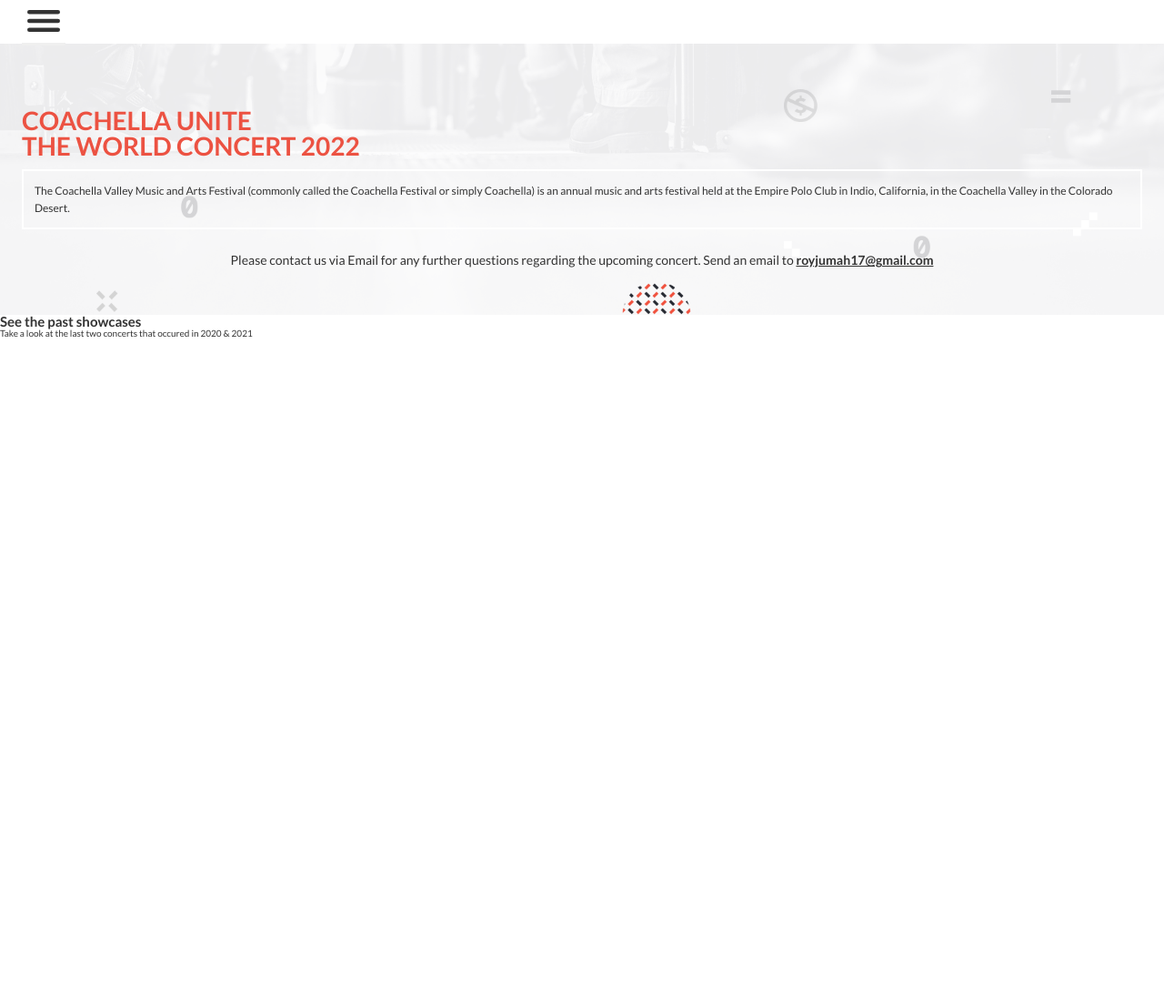
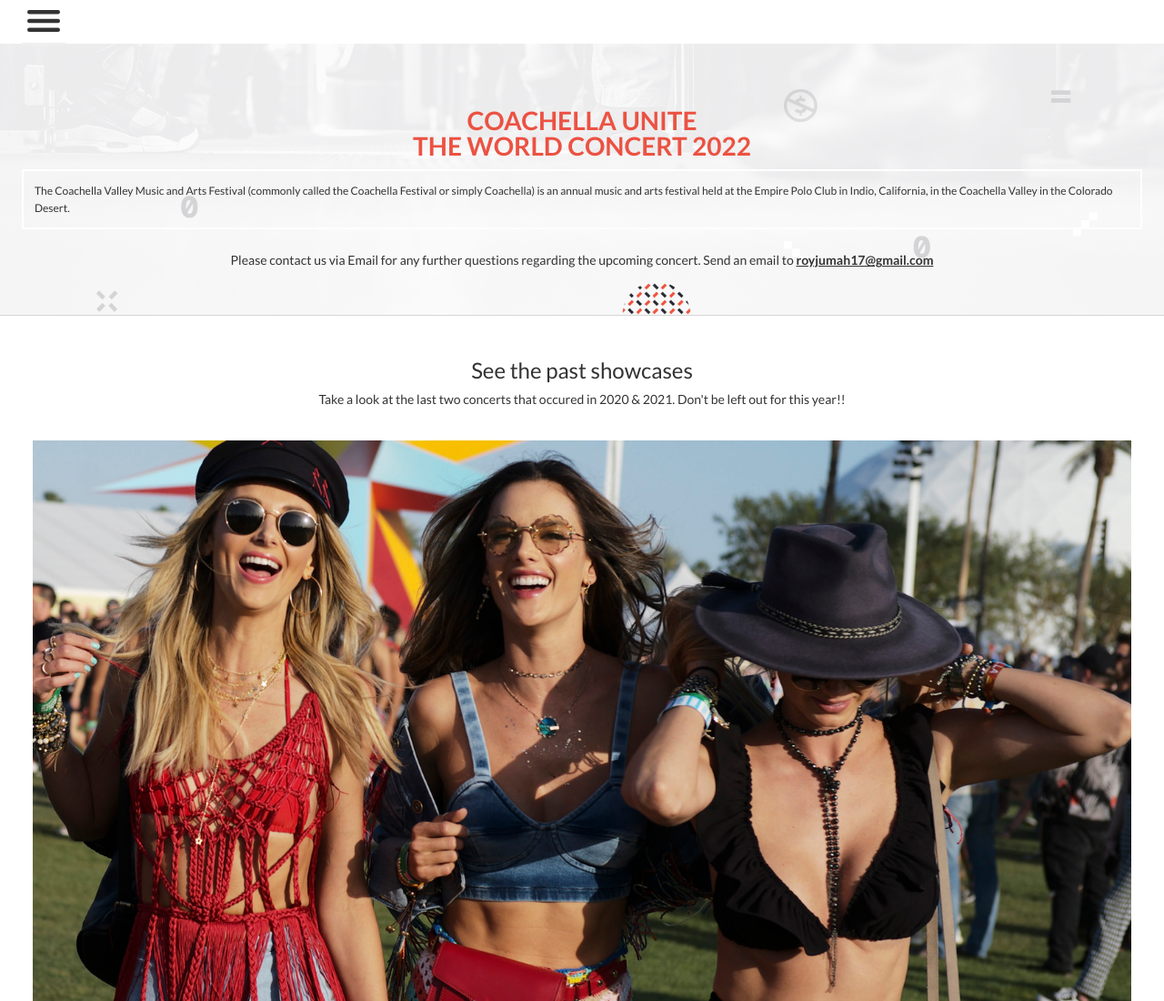
Before and after one commit to RoyJumah/Climate-Change-Conference, a plain HTML site: page about.html in a window 1280 px wide. Shown: the top 1100 px of the page at 91% size. Before the commit the page ends 800 px from the top, so only its background shows below. Drawn offline with nearby package versions, Linux system fonts and the light colour scheme.

Commit message:
Add markup for Showcase section

```diff
--- a/about.css
+++ b/about.css
@@ -153,6 +153,7 @@
   color: #ec5242;
   font-weight: 700;
   margin-bottom: 1.2rem;
+  text-align: center;
 }
 
 .concert-info {
@@ -188,3 +189,29 @@
   text-decoration: underline;
   font-weight: 700;
 }
+
+.concert-images img {
+  width: 100%;
+  padding: 3.6rem;
+}
+
+.showcase-title {
+  font-size: 2.4rem;
+  font-weight: 400;
+  margin-bottom: 1.2rem;
+  text-align: center;
+}
+
+.showcase-section {
+  margin-top: 4.8rem;
+}
+
+.showcase-info {
+  font-size: 1.4rem;
+  line-height: 1.2;
+  text-align: center;
+}
+
+.section-headline {
+  border-bottom: 1px solid #d6d6d6;
+}
--- a/about.html
+++ b/about.html
@@ -28,7 +28,7 @@
     <header class="header">
       <nav class="main-nav">
         <ul class="main-nav-list">
-          <li><a class="main-nav-link" href="about.html">How it Works</a></li>
+          <li><a class="main-nav-link" href="about.html">About</a></li>
           <li><a class="main-nav-link" href="#meals">Meals</a></li>
           <li>
             <a class="main-nav-link" href="#testimonials">Testimonials</a>
@@ -67,8 +67,16 @@
 
     <section class="showcase-section"></section>
     <div class="showcase">
-      <h2 class="showase-case">See the past showcases</h2>
-      <p>Take a look at the last two concerts that occured in 2020 & 2021</p>
+      <h2 class="showcase-title">See the past showcases</h2>
+      <p class="showcase-info">
+        Take a look at the last two concerts that occured in 2020 & 2021. Don't
+        be left out for this year!!
+      </p>
+    </div>
+
+    <div class="concert-images">
+      <img src="assets/img/coachella-1.jpg" alt="" />
+      <img src="assets/img/coachella-2.jpeg" alt="" />
     </div>
   </body>
 </html>
```
Also changed, not shown: assets/img/coachella-1.jpg (added), assets/img/coachella-2.jpeg (added).
